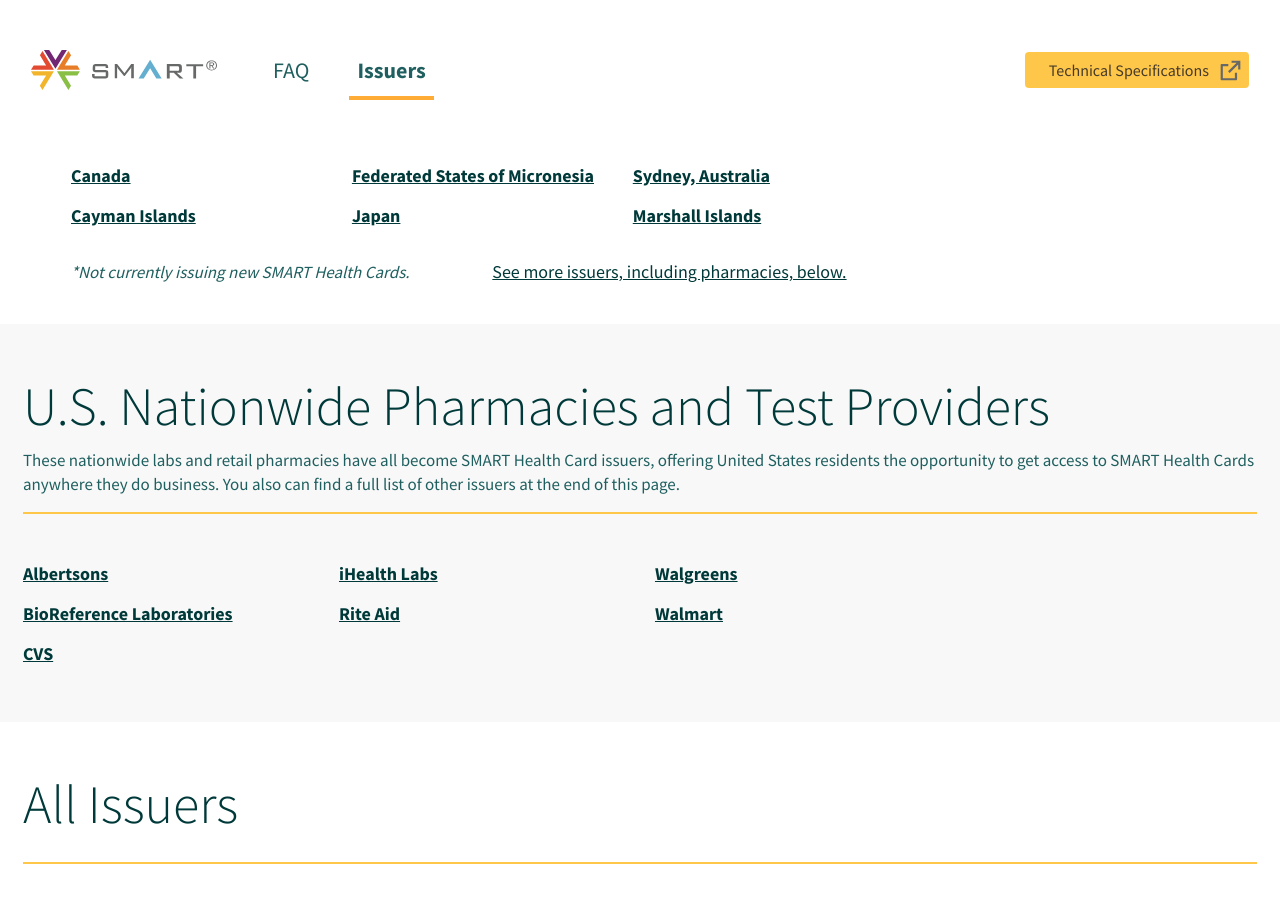
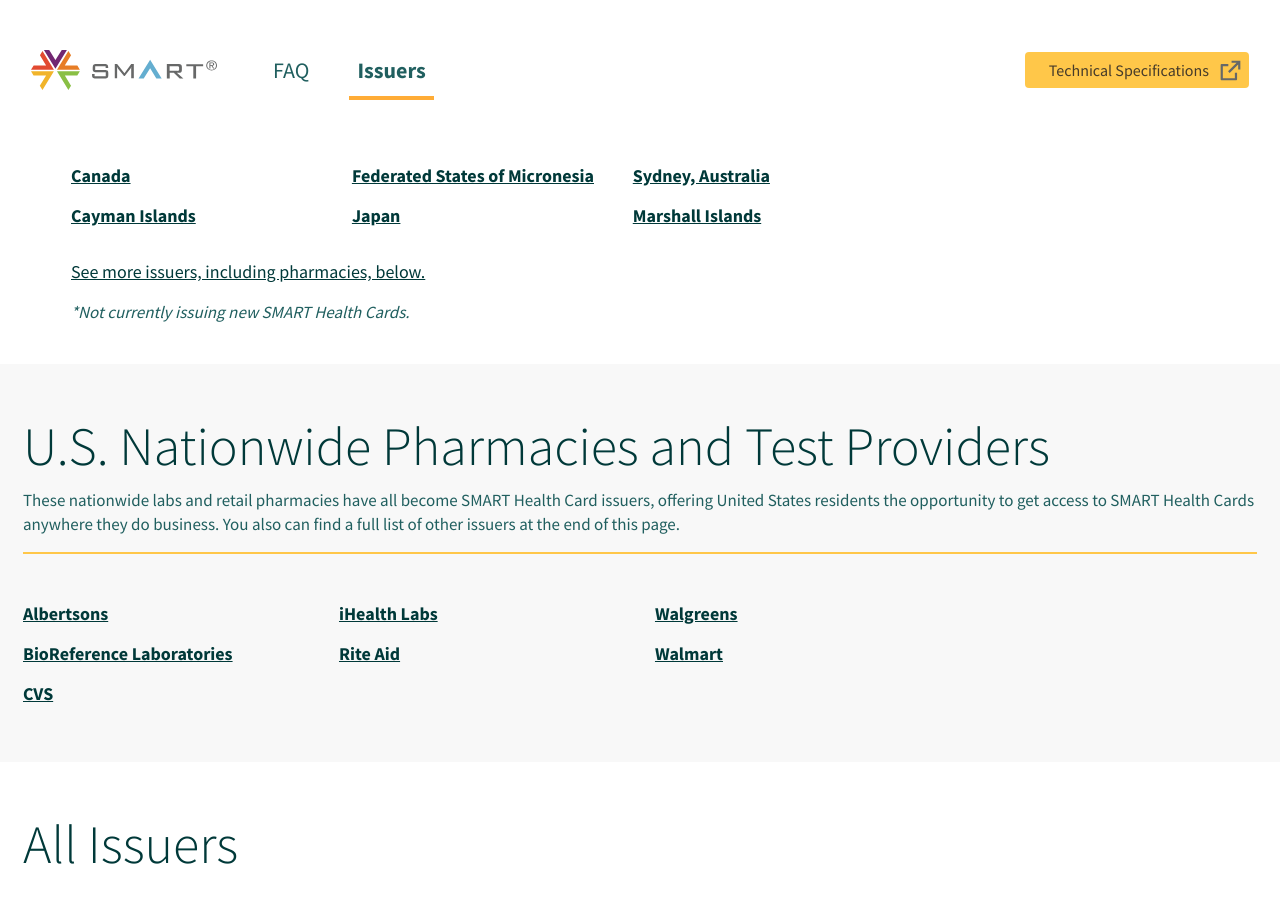
Before and after one commit to smart-health-cards/staging, a Jekyll site: the page built from en/issuers.html, in a window 1280 px wide and 900 px high, scrolled down 1394 px. Built offline with Jekyll 4.4.1, drawn with Linux system fonts in a browser that asks for light colours.

Commit message:
Move asterisk text under "see more" link text

```diff
--- a/en/issuers.html
+++ b/en/issuers.html
@@ -114,11 +114,11 @@
               </div>
             </div>
             <div class="row text-left pt-3">
-              <div class="col-lg-6 col-12">
+              <div class="col-12">
+                <p><a href="#pharmacies">See more issuers, including pharmacies, below.</a></p>
+              </div>
+              <div class="col-12">
                 <p><em>*Not currently issuing new SMART Health Cards.</em></p>
-              </div>
-              <div class="col-lg-6 col-12">
-                <a href="#pharmacies">See more issuers, including pharmacies, below.</a>
               </div>
             </div>
           </div>
```
